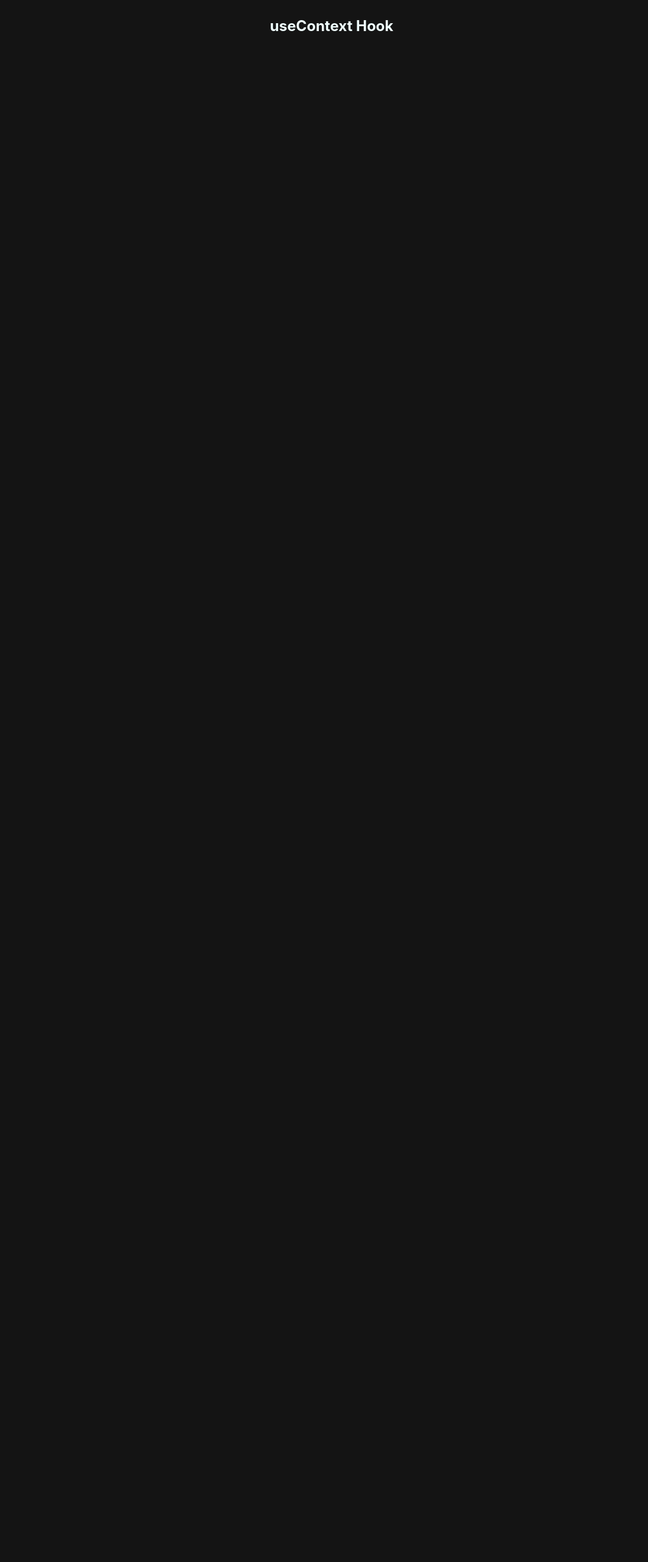
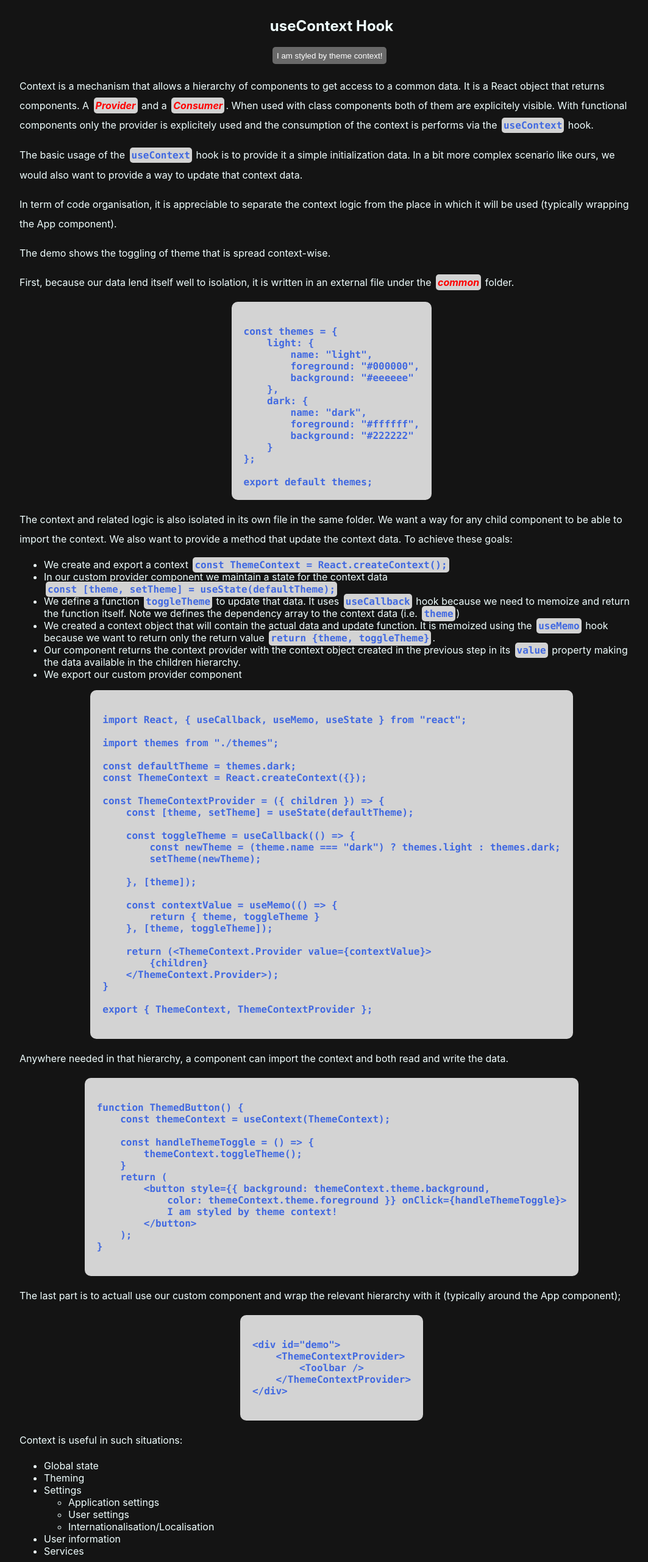
Before and after one commit to UchiTesting/UT-React-Hooks, a React (Create React App) app: page /use-context in a window 1280 px wide. Shown: the part 144-2706 px from the top of the page at 61% size, without its empty margins (96-1159 px from the left). Before the commit the page ends 800 px from the top, so only its background shows below. Built offline with nearby package versions, Linux system fonts and the light colour scheme.

Commit message:
Implemented UseContextDemo

```diff
--- /dev/null
+++ b/src/common/ThemeContext.js
@@ -0,0 +1,26 @@
+import React, { useCallback, useMemo, useState } from "react";
+
+import themes from "./themes";
+
+const defaultTheme = themes.dark;
+const ThemeContext = React.createContext({});
+
+const ThemeContextProvider = ({ children }) => {
+    const [theme, setTheme] = useState(defaultTheme);
+
+    const toggleTheme = useCallback(() => {
+        const newTheme = (theme.name === "dark") ? themes.light : themes.dark;
+        setTheme(newTheme);
+
+    }, [theme]);
+
+    const contextValue = useMemo(() => {
+        return { theme, toggleTheme }
+    }, [theme, toggleTheme]);
+
+    return (<ThemeContext.Provider value={contextValue}>
+        {children}
+    </ThemeContext.Provider>);
+}
+
+export { ThemeContext, ThemeContextProvider };
--- /dev/null
+++ b/src/common/themes.js
@@ -0,0 +1,14 @@
+const themes = {
+    light: {
+        name: "light",
+        foreground: "black",
+        background: "lightgray"
+    },
+    dark: {
+        name: "dark",
+        foreground: "white",
+        background: "dimgray"
+    }
+};
+
+export default themes;
--- a/src/components/UseContextDemo.jsx
+++ b/src/components/UseContextDemo.jsx
@@ -1,7 +1,137 @@
+import { ThemeContext, ThemeContextProvider } from "../common/ThemeContext";
+import { useContext } from "react";
+
 const UseContextDemo = () => {
     return (<div>
         <h2>useContext Hook</h2>
+        <div id="demo">
+            <ThemeContextProvider>
+                <Toolbar />
+            </ThemeContextProvider>
+        </div>
+        <p>Context is a mechanism that allows a hierarchy of components to get access to a common data. It is a React object that returns components. A <em>Provider</em> and a <em>Consumer</em>. When used with class components both of them are explicitely visible. With functional components only the provider is explicitely used and the consumption of the context is performs via the <code>useContext</code> hook.</p>
+        <p>The basic usage of the <code>useContext</code> hook is to provide it a simple initialization data. In a bit more complex scenario like ours, we would also want to provide a way to update that context data.
+        </p>
+        <p>In term of code organisation, it is appreciable to separate the context logic from the place in which it will be used (typically wrapping the App component).</p>
+        <p>The demo shows the toggling of theme that is spread context-wise.</p>
+        <p>First, because our data lend itself well to isolation, it is written in an external file under the <em>common</em> folder.
+        </p>
+        <pre><code>
+            {`
+const themes = {
+    light: {
+        name: "light",
+        foreground: "#000000",
+        background: "#eeeeee"
+    },
+    dark: {
+        name: "dark",
+        foreground: "#ffffff",
+        background: "#222222"
+    }
+};
+
+export default themes;
+`}
+        </code></pre>
+        <p>The context and related logic is also isolated in its own file in the same folder. We want a way for any child component to be able to import the context. We also want to provide a method that update the context data. To achieve these goals:</p>
+        <ul>
+            <li>We create and export a context <code>const ThemeContext = React.createContext({ });</code></li>
+            <li>In our custom provider component we maintain a state for the context data <code>const [theme, setTheme] = useState(defaultTheme);</code></li>
+            <li>We define a function <code>toggleTheme</code> to update that data. It uses <code>useCallback</code> hook because we need to memoize and return the function itself. Note we defines the dependency array to the context data (i.e. <code>theme</code>)</li>
+            <li>We created a context object that will contain the actual data and update function. It is memoized using the <code>useMemo</code> hook because we want to return only the return value <code>return &#123;theme, toggleTheme&#125;</code>.</li>
+            <li>Our component returns the context provider with the context object created in the previous step in its <code>value</code> property making the data available in the children hierarchy.</li>
+            <li>We export our custom provider component</li>
+        </ul>
+        <pre><code>{`
+import React, { useCallback, useMemo, useState } from "react";
+
+import themes from "./themes";
+
+const defaultTheme = themes.dark;
+const ThemeContext = React.createContext({});
+
+const ThemeContextProvider = ({ children }) => {
+    const [theme, setTheme] = useState(defaultTheme);
+
+    const toggleTheme = useCallback(() => {
+        const newTheme = (theme.name === "dark") ? themes.light : themes.dark;
+        setTheme(newTheme);
+
+    }, [theme]);
+
+    const contextValue = useMemo(() => {
+        return { theme, toggleTheme }
+    }, [theme, toggleTheme]);
+
+    return (<ThemeContext.Provider value={contextValue}>
+        {children}
+    </ThemeContext.Provider>);
+}
+
+export { ThemeContext, ThemeContextProvider };
+        `}</code></pre>
+        <p>Anywhere needed in that hierarchy, a component can import the context and both read and write the data.</p>
+        <pre><code>{`
+function ThemedButton() {
+    const themeContext = useContext(ThemeContext);
+
+    const handleThemeToggle = () => {
+        themeContext.toggleTheme();
+    }
+    return (
+        <button style={{ background: themeContext.theme.background,
+            color: themeContext.theme.foreground }} onClick={handleThemeToggle}>
+            I am styled by theme context!
+        </button>
+    );
+}
+        `}</code></pre>
+        <p>The last part is to actuall use our custom component and wrap the relevant hierarchy with it (typically around the App component);</p>
+        <pre><code>{`
+<div id="demo">
+    <ThemeContextProvider>
+        <Toolbar />
+    </ThemeContextProvider>
+</div>
+        `}</code></pre>
+        <p>Context is useful in such situations:</p>
+        <ul>
+            <li>Global state</li>
+            <li>Theming</li>
+            <li>Settings
+                <ul>
+                    <li>Application settings</li>
+                    <li>User settings</li>
+                    <li>Internationalisation/Localisation</li>
+                </ul>
+            </li>
+            <li>User information</li>
+            <li>Services</li>
+
+        </ul>
     </div>);
 }
 
+function Toolbar() {
+    return (
+        <div>
+            <ThemedButton />
+        </div>
+    );
+}
+
+function ThemedButton() {
+    const themeContext = useContext(ThemeContext);
+
+    const handleThemeToggle = () => {
+        themeContext.toggleTheme();
+    }
+    return (
+        <button style={{ background: themeContext.theme.background, color: themeContext.theme.foreground }} onClick={handleThemeToggle}>
+            I am styled by theme context!
+        </button>
+    );
+}
+
 export default UseContextDemo;
```
